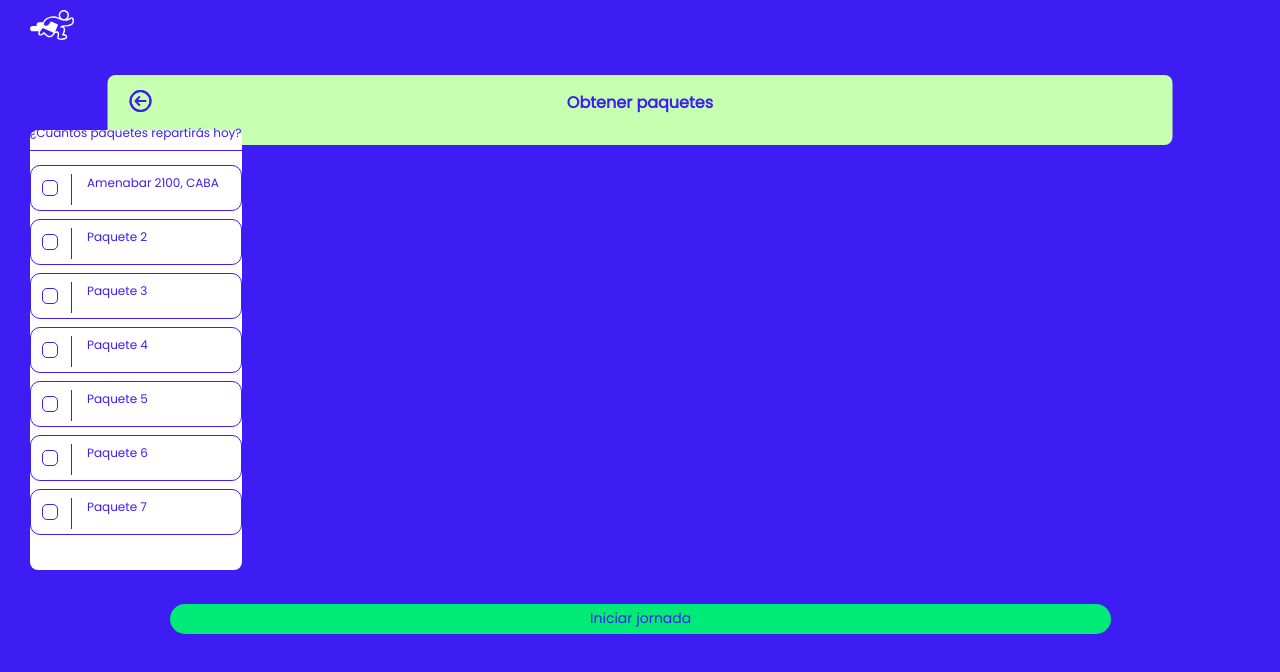
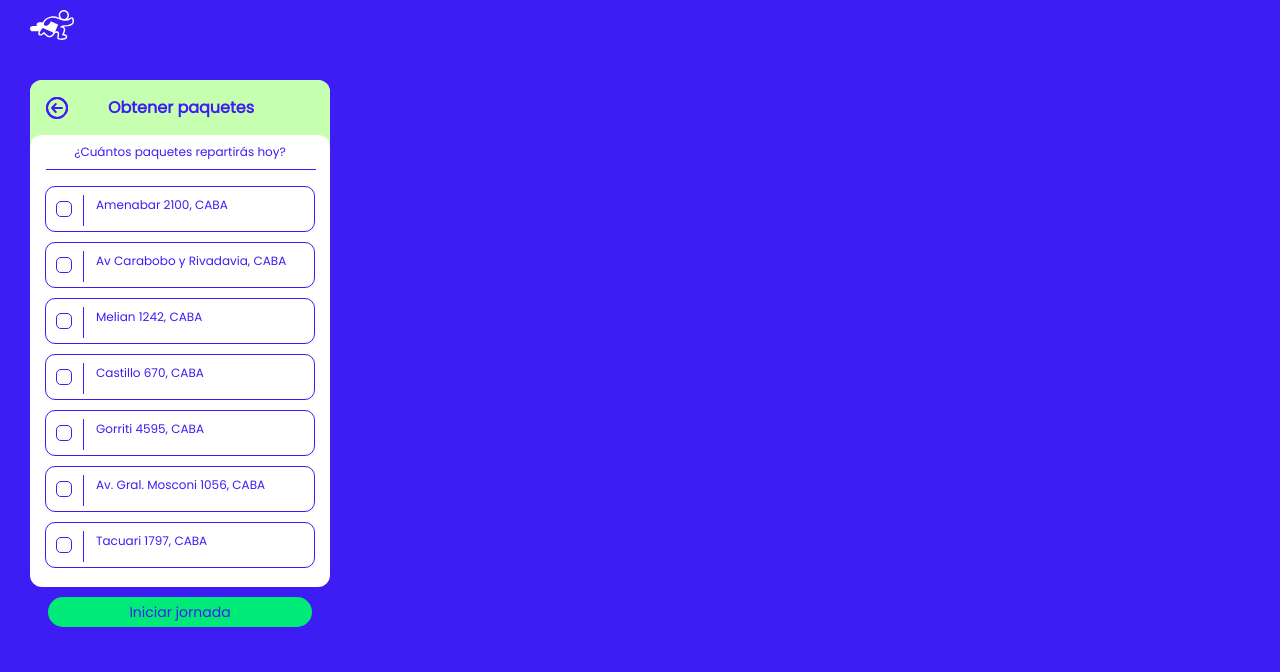
Before and after one commit to Dadario23/fast-delivery-front, a Next.js app: page /packages-selection in a window 1280 px wide. Shown: the top 672 px of the page. Built offline with nearby package versions, Linux system fonts and the light colour scheme.

Commit message:
obtener paquetes completo sin navbar terminada

```diff
--- /dev/null
+++ b/src/assets/Check/check.tsx
@@ -0,0 +1,29 @@
+import React from "react";
+
+export default function Check() {
+  return (
+    <svg
+      width="16"
+      height="16"
+      viewBox="0 0 16 16"
+      fill="none"
+      xmlns="http://www.w3.org/2000/svg"
+    >
+      <rect
+        x="0.5"
+        y="0.5"
+        width="15"
+        height="15"
+        rx="4.5"
+        fill="#C7FFB1"
+        stroke="#3D1DF3"
+      />
+      <path
+        d="M3.42853 8.68572L6.04077 11.4286L12.5714 4.57143"
+        stroke="#3D1DF3"
+        stroke-linecap="round"
+        stroke-linejoin="round"
+      />
+    </svg>
+  );
+}
--- a/src/components/PackagesSelection.module.css
+++ /dev/null
@@ -1,111 +0,0 @@
-.TopContainer {
-  @apply absolute top-0 left-1/2 transform -translate-x-1/2 bg-custom-light-green rounded-lg;
-  top: 75px;
-  height: 70px;
-  width: 83.2%;
- }
-
- .headerText3 {
-  @apply text-custom-indigo;
-  font-size: 16px;
-  text-align: center;
-  margin-top: 1.1rem;
-  font-weight: 700;
-  line-height: 20px;
-}
-
-.backIcon {
-  position: absolute;
-  top: 11px;
-  left: 18px;
-}
-
-.container {
-  /* @apply bg-white rounded-lg shadow-md p-6 max-w-md mx-auto max-w-[calc(100%-60px)]; */
-  @apply bg-white rounded-lg max-w-[calc(100%-60px)];
-  height: 440px;
-  position: absolute;
-   top: 130px;
-   left: 30px;
-}
-
-.checkbox{
-  position: absolute;
-  width: 16px;
-  height: 16px;
-  flex-shrink: 0;
-  border-radius: 5px;
-  border: 1px solid #3D1DF3;
-  left: 0.7rem;
-  top: 0.9rem
-
-}
-
-.headerText2 {
-  @apply text-custom-indigo;
-  font-size: 12px;
-  text-align: center;
-  margin-top: -0.4rem;
-}
-
-.lineHorizontal {
-  border-top: 1px solid #3D1DF3;
-  margin-top: 0.5rem;
-  margin-bottom: 0.9rem;
-}
-
-.packageCard {
-  border:1px solid #3D1DF3;
-  height: 46px;
-  border-radius: 10px;
-  padding: 8px;
-  margin: 0.5rem 0;
-  /*SOLUCIONA LA LINEA VERTICAL*/
-  position: relative;
-}
-
-
-.packageTitle {
-  @apply text-custom-indigo;
-  padding-bottom: 0.5rem;
-  margin-bottom: 1rem;
-  font-size: 12px;
-  margin-left: 3rem;
-
-}
-
-/*LINEA VERTICAL*/
-.packageTitle::before {
-  @apply bg-custom-indigo;
-  content: "";
-  width: 1px;
-  height: 70%;
-  position: absolute;
-  left: 2.5rem;
-  top: 0.5rem;
-}
-/**/
-
-.centerBtn {
-  @apply bg-custom-green text-custom-indigo;
-  position: absolute;
-  justify-content: center;
-  align-items: center;
-  margin-top: 34.6rem;
-  right: 13.2%;
-  width: 73.5%;
-  height: 30px;
-  border-radius: 15px;
-  font-size: 14px;
-  font-weight:400
-}
-
-@media only screen and (max-width: 600px) {
-  .container {
-     @apply w-full p-4;
-  }
-
-  .package-card {
-    @apply w-full mb-2;
-  }
-}
--- a/src/components/PackagesSelection.tsx
+++ b/src/components/PackagesSelection.tsx
@@ -1,65 +1,7 @@
-import React from 'react'
-import styles from './PackagesSelection.module.css'
-import BackIcon from 'assets/BackIcon/back-icon'
-
-interface Package {
-  title: string
-}
-
-const packages: Package[] = [
-  {
-    title: 'Amenabar 2100, CABA'
-  },
-  {
-    title: 'Paquete 2',
-  },
-  {
-    title: 'Paquete 3',
-  },
-  {
-    title: 'Paquete 4',
-  },
-  {
-    title: 'Paquete 5',
-  },
-  {
-    title: 'Paquete 6',
-  },
-  {
-    title: 'Paquete 7',
-  },
-]
-const PackagesSelection = () => {
-  return (
-    <div className={styles.background}>
-      <div className={styles.TopContainer}>
-        <h1 className={styles.headerText3}>Obtener paquetes</h1>
-        <div className={styles.backIcon}><BackIcon /></div>
-      </div>
-        <div className={styles.container}>
-        <h1 className={styles.headerText2}>¿Cuántos paquetes repartirás hoy?</h1>
-        <hr className={styles.lineHorizontal} />
-          {packages.map((packageItem, index) => (
-            <div className={styles.packageCard} key={index}>
-              <div className={styles.checkbox}></div>
-              <div className={styles.packageTitle}>{packageItem.title}</div>
-              </div>
-          ))}
-        </div>
-        <button className={styles.centerBtn} >Iniciar jornada</button>
-    </div>
-  )
-}
-
-export default PackagesSelection
-
-
-
-
-
 // import React from 'react'
 // import styles from './PackagesSelection.module.css'
 // import BackIcon from 'assets/BackIcon/back-icon'
+// import Check from 'assets/Check/check'
 
 // interface Package {
 //   title: string
@@ -67,25 +9,25 @@ export default PackagesSelection
 
 // const packages: Package[] = [
 //   {
-//     title: 'Paquete 1'
+//     title: 'Amenabar 2100, CABA'
 //   },
 //   {
-//     title: 'Paquete 2',
+//     title: 'Av Carabobo y Rivadavia, CABA',
 //   },
 //   {
-//     title: 'Paquete 3',
+//     title: 'Melian 1242, CABA',
 //   },
 //   {
-//     title: 'Paquete 4',
+//     title: 'Castillo 670, CABA',
 //   },
 //   {
-//     title: 'Paquete 5',
+//     title: 'Gorriti 4595, CABA',
 //   },
 //   {
-//     title: 'Paquete 6',
+//     title: 'Av. Gral. Mosconi 1056, CABA',
 //   },
 //   {
-//     title: 'Paquete 7',
+//     title: 'Tacuari 1797, CABA',
 //   },
 // ]
 // const PackagesSelection = () => {
@@ -95,23 +37,137 @@ export default PackagesSelection
 //         <h1 className={styles.headerText3}>Obtener paquetes</h1>
 //         <div className={styles.backIcon}><BackIcon /></div>
 //       </div>
-//       <div className="container mx-auto">
 //         <div className={styles.container}>
-//           <h1 className={styles.headerText2}>¿Cuántos paquetes repartirás hoy?</h1>
-//           <hr className={styles.lineHorizontal} />
+//         <h1 className={styles.headerText2}>¿Cuántos paquetes repartirás hoy?</h1>
+//         <hr className={styles.lineHorizontal} />
 //           {packages.map((packageItem, index) => (
 //             <div className={styles.packageCard} key={index}>
-//               <div className={styles.packageTitle}>
-//                 <input type="checkbox" id={`package-checkbox-${index}`} />
-//                 <label htmlFor={`package-checkbox-${index}`}>{packageItem.title}</label>
+//               <div className={styles.checkbox}></div>
+//               <div> <Check/> </div>
+//               <div className={styles.packageTitle}>{packageItem.title}</div>
 //               </div>
-//             </div>
 //           ))}
 //         </div>
 //         <button className={styles.centerBtn} >Iniciar jornada</button>
-//       </div>
 //     </div>
 //   )
 // }
 
 // export default PackagesSelection
+
+"use client";
+import React from "react";
+import BackIcon from "assets/BackIcon/back-icon";
+import Check from "assets/Check/check";
+import "tailwindcss/tailwind.css";
+import { useState } from "react";
+
+interface Package {
+  title: string;
+}
+
+const packages: Package[] = [
+  {
+    title: "Amenabar 2100, CABA",
+  },
+  {
+    title: "Av Carabobo y Rivadavia, CABA",
+  },
+  {
+    title: "Melian 1242, CABA",
+  },
+  {
+    title: "Castillo 670, CABA",
+  },
+  {
+    title: "Gorriti 4595, CABA",
+  },
+  {
+    title: "Av. Gral. Mosconi 1056, CABA",
+  },
+  {
+    title: "Tacuari 1797, CABA",
+  },
+];
+
+const PackagesSelection: React.FC = () => {
+  const [selectedPackages, setSelectedPackages] = useState<number[]>([]);
+
+  const handleClick = (index: number) => {
+    setSelectedPackages((prevSelected) =>
+      prevSelected.includes(index)
+        ? prevSelected.filter((selectedIndex) => selectedIndex !== index)
+        : [...prevSelected, index]
+    );
+  };
+
+  // return (
+  //   <div className={styles.background}>
+  //     <div className={styles.TopContainer}>
+  //       <h1 className={styles.headerText3}>Obtener paquetes</h1>
+  //       <div className={styles.backIcon}><BackIcon /></div>
+  //     </div>
+  //     <div className={styles.container}>
+  //       <h1 className={styles.headerText2}>¿Cuántos paquetes repartirás hoy?</h1>
+  //       <hr className={styles.lineHorizontal} />
+  //       {packages.map((packageItem, index) => (
+  //         <div className={styles.packageCard} key={index}>
+  //           <div
+  //             className={styles.checkbox}
+  //             onClick={() => handleClick(index)}
+  //           >
+  //             {selectedPackages.includes(index) && <Check />}
+  //           </div>
+  //           <div className={styles.packageTitle}>{packageItem.title}</div>
+  //         </div>
+  //       ))}
+  //     </div>
+  //     <button className={styles.centerBtn}>Iniciar jornada</button>
+  //   </div>
+  // );
+
+  return (
+    <div className="flex items-center justify-center flex-wrap rounded-xl mx-[30px] bg-[#C7FFB1] mt-[30px] h-[74px] relative ">
+      <div className="w-full h-[55px] pl-0 flex items-center font-bold rounded-t-xl bg-[#C7FFB1] z-10 ">
+        <div className="ml-3">
+          <BackIcon />
+        </div>
+        <h2 className=" font-bold text-[#3d1df3] mr-10 flex-grow text-center">
+          Obtener paquetes
+        </h2>
+      </div>
+      <div className="bg-white rounded-xl w-[300px] h-[452px] z-20">
+        <h1 className="text-[#3d1df3] text-center text-[12px] mt-2 mb-2">
+          ¿Cuántos paquetes repartirás hoy?
+        </h1>
+        <hr className="border-t border-[#3d1df3] mb-4 w-[270px] h-[0.5px] ml-4" />
+        {packages.map((packageItem, index) => (
+          <div
+            className="relative border border-[#3d1df3] h-[46px] w-[270px] ml-[15px] mb-[10px] rounded-[10px]"
+            key={index}
+          >
+            <div
+              className="absolute border-[1px] border-[#3d1df3] w-[16px] h-[16px] rounded-[5px] ml-[10px] mt-[14px] "
+              onClick={() => handleClick(index)}
+            >
+              {selectedPackages.includes(index) && (
+                <div className="ml-[-1px] mt-[-1px]">
+                  <Check />
+                </div>
+              )}
+            </div>
+            <div className="text-[#3d1df3] text-[12px] ml-[50px] mt-[9px]">
+              {packageItem.title}
+            </div>
+            <div className="bg-[#3d1df3] absolute w-[1px] h-[70%] left-[37px] top-[0.5rem]"></div>
+          </div>
+        ))}
+      </div>
+      <button className="bg-[#00ea77] text-[14px] text-[#3d1df3] rounded-[15px] h-[30px] w-[16.5rem] mt-[10px]">
+        Iniciar jornada
+      </button>
+    </div>
+  );
+};
+
+export default PackagesSelection;
```
